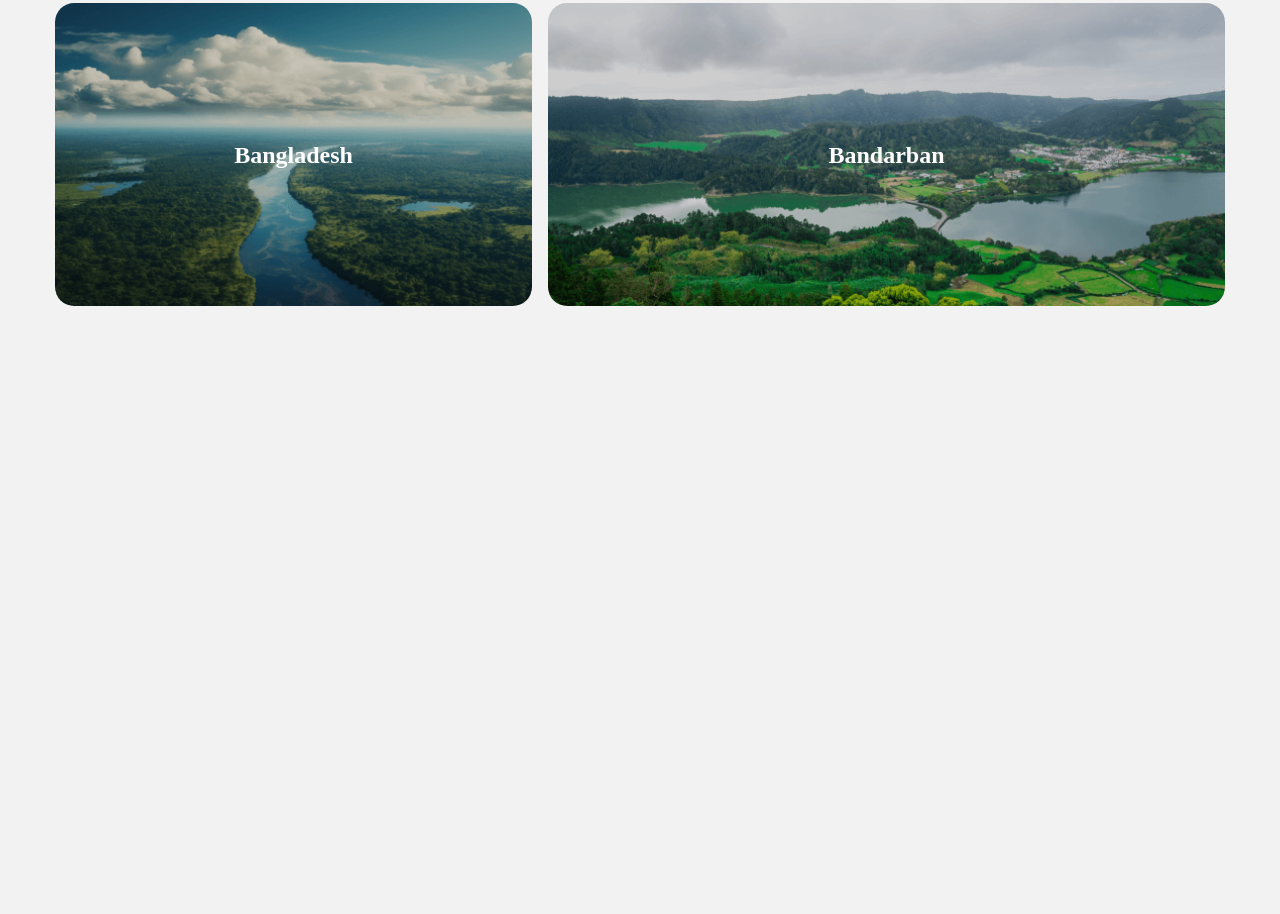
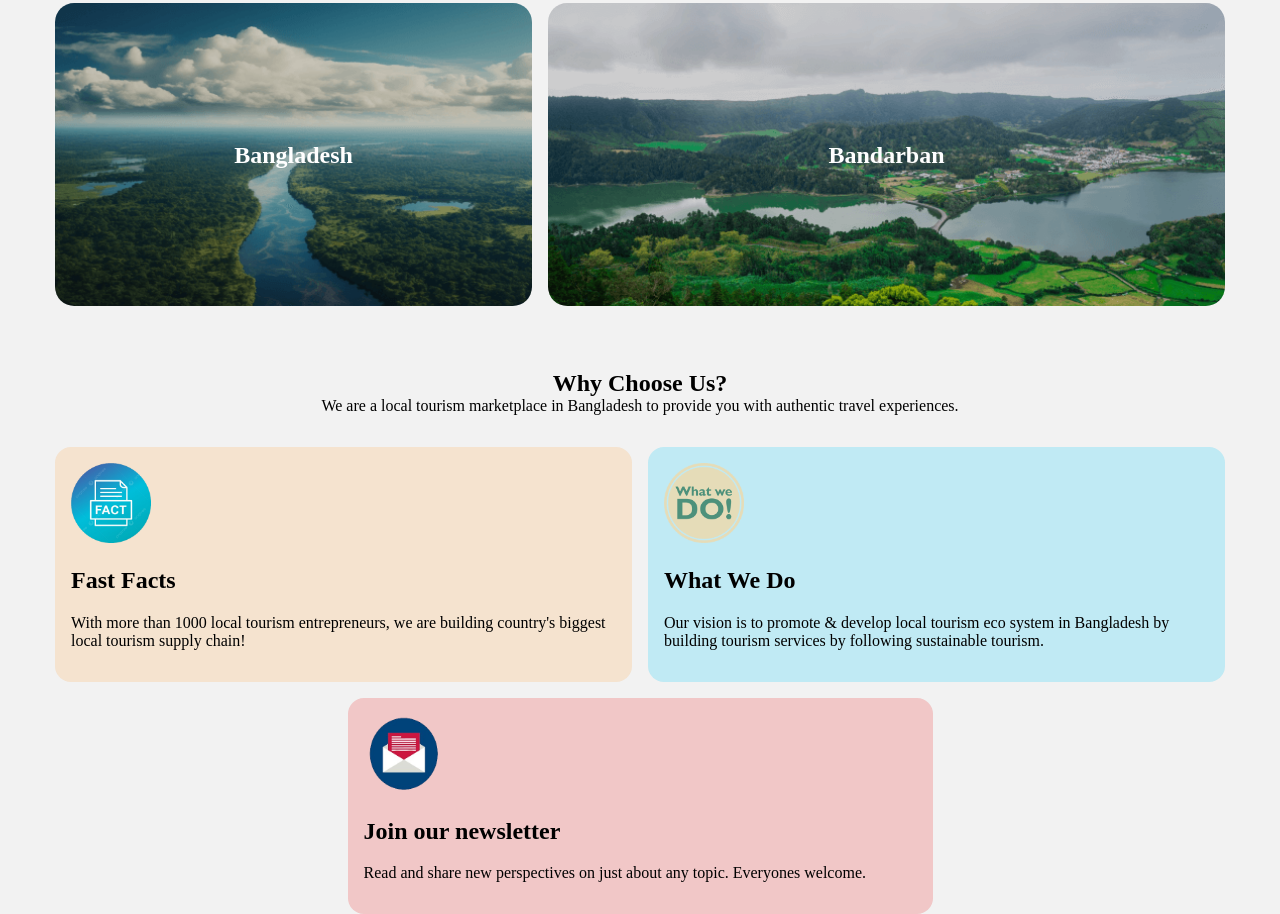
Before and after one commit to KhaledMasum/B9-A2-Assignment, a plain HTML site: page index.html in a window 1280 px wide. Shown: the part 1869-2783 px from the top of the page. Before the commit the page ends 2191 px from the top, so only its background shows below. Drawn offline with Linux system fonts and the light colour scheme.

Commit message:
completed choose us section

```diff
--- a/index.html
+++ b/index.html
@@ -114,6 +114,39 @@
                 </div>
             </div>
         </section>
+
+        <section class="choose-us">
+            <div class="choose-us-content">
+                <h1>Why Choose Us?</h1>
+                <p>We are a local tourism marketplace in Bangladesh to provide you with authentic travel experiences.
+                </p>
+            </div>
+
+            <div class="choose-us-container">
+                <div class="choose-us-first-row">
+                    <div class="card card-1">
+                        <img src="/images/fact.png" alt="">
+                        <h1>Fast Facts</h1>
+                        <p>With more than 1000 local tourism entrepreneurs, we are building country's biggest local
+                            tourism supply chain!</p>
+                    </div>
+                    <div class="card card-2">
+                        <img src="/images/what-we-do.png" alt="">
+                        <h1>What We Do</h1>
+                        <p>Our vision is to promote & develop local tourism eco system in Bangladesh by building tourism
+                            services by following
+                            sustainable tourism.</p>
+                    </div>
+                </div>
+                <div class="choose-us-second-row">
+                    <div class="card card-3">
+                        <img src="/images/newsletter.png" alt="">
+                        <h1>Join our newsletter</h1>
+                        <p>Read and share new perspectives on just about any topic. Everyones welcome.</p>
+                    </div>
+                </div>
+            </div>
+        </section>
     </header>
 
     <main>
--- a/style.css
+++ b/style.css
@@ -230,3 +230,75 @@ button {
         border-radius: .5rem;
     }
 }
+
+/* Choose Us */
+.choose-us {
+    margin-top: 4rem;
+}
+
+.choose-us-content {
+    margin-bottom: 2rem;
+}
+
+.choose-us-content h1 {
+    text-align: center;
+    margin: 0;
+}
+
+.choose-us-content p {
+    text-align: center;
+    margin: 0;
+}
+
+.choose-us-container img {
+    height: 80px;
+    width: 80px;
+}
+
+.choose-us-first-row {
+    display: grid;
+    grid-template-columns: repeat(2, 1fr);
+    gap: 1rem;
+    margin-bottom: 1rem;
+}
+
+.choose-us-second-row {
+    width: 50%;
+    margin: 0 auto;
+}
+
+.card {
+    padding: 1rem;
+    border-radius: 1rem;
+}
+
+.card-1 {
+    background-color: rgba(251, 181, 99, 0.25);
+}
+
+.card-2 {
+    background-color: rgba(41, 206, 246, 0.25);
+}
+
+.card-3 {
+    background-color: rgba(233, 68, 68, 0.25);
+}
+
+@media screen and (max-width: 600px) {
+    .choose-us {
+        padding: 1rem;
+        margin-top: 1rem;
+    }
+
+    .choose-us-content {
+        margin-bottom: 1rem;
+    }
+
+    .choose-us-first-row {
+        grid-template-columns: repeat(1, 1fr);
+    }
+
+    .choose-us-second-row {
+        width: 100%;
+    }
+}
```
Also changed, not shown: Images/fact.png (added), Images/newsletter.png (added), Images/what-we-do.png (added).
